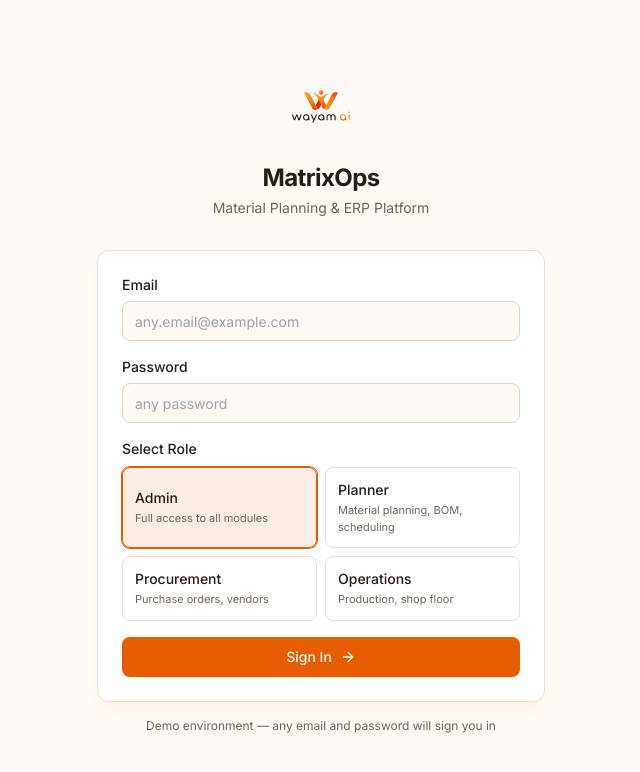
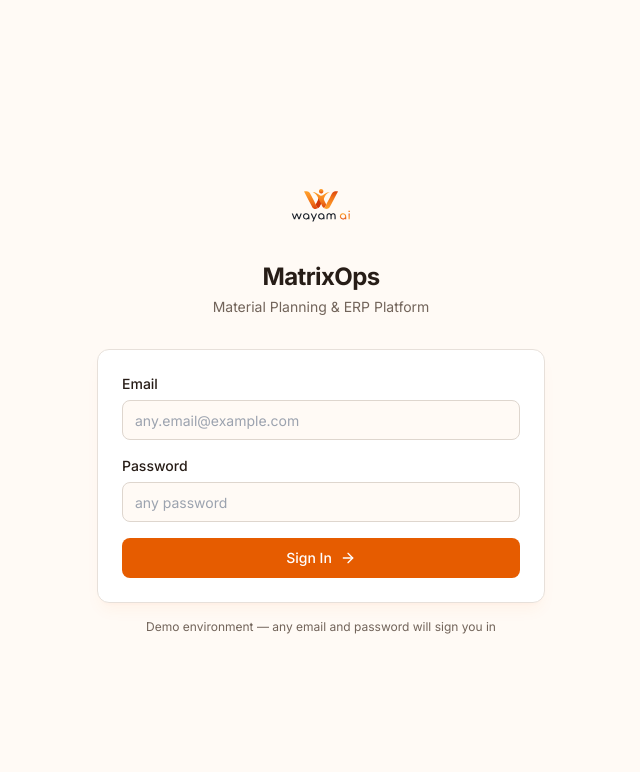
Before and after one commit to WayamAI/Production_Planning, a React (Vite) app: page /login in a window 1280 px wide. Shown: the top 772 px of the page, without its empty margins (319-959 px from the left). Built offline with nearby package versions, Linux system fonts and the light colour scheme; the HTML template or start-up script is replaced by a standard one.

Commit message:
Remove role selection from login (dashboard is identical regardless of role)

```diff
--- a/src/pages/Login.tsx
+++ b/src/pages/Login.tsx
@@ -3,24 +3,16 @@
 import { ArrowRight } from "lucide-react";
 import wayamLogo from "@/assets/wayam-logo-light.svg";
 
-const roles = [
-  { id: "admin", label: "Admin", desc: "Full access to all modules" },
-  { id: "planner", label: "Planner", desc: "Material planning, BOM, scheduling" },
-  { id: "procurement", label: "Procurement", desc: "Purchase orders, vendors" },
-  { id: "operations", label: "Operations", desc: "Production, shop floor" },
-];
-
 export default function Login() {
   const navigate = useNavigate();
   const [email, setEmail] = useState("");
   const [password, setPassword] = useState("");
-  const [selectedRole, setSelectedRole] = useState("admin");
 
   // Demo auth: any email + any password is accepted — no credential check.
   const handleLogin = () => {
     localStorage.setItem("matrixops_auth", "true");
     localStorage.setItem("matrixops_email", email || "guest@matrixops.in");
-    localStorage.setItem("matrixops_role", selectedRole);
+    localStorage.setItem("matrixops_role", "admin");
     navigate("/");
   };
 
@@ -61,27 +53,6 @@
               />
             </div>
 
-            <div>
-              <label className="block text-sm font-medium text-foreground mb-2">Select Role</label>
-              <div className="grid grid-cols-2 gap-2">
-                {roles.map((role) => (
-                  <button
-                    key={role.id}
-                    type="button"
-                    onClick={() => setSelectedRole(role.id)}
-                    className={`p-3 rounded-lg border text-left transition-all duration-150 active:scale-[0.97] ${
-                      selectedRole === role.id
-                        ? "border-accent bg-accent/10 ring-1 ring-accent"
-                        : "border-border hover:border-muted-foreground/30"
-                    }`}
-                  >
-                    <div className="text-sm font-medium">{role.label}</div>
-                    <div className="text-[11px] text-muted-foreground mt-0.5">{role.desc}</div>
-                  </button>
-                ))}
-              </div>
-            </div>
-
             <button
               type="submit"
               className="w-full h-10 bg-accent text-accent-foreground rounded-lg font-medium text-sm flex items-center justify-center gap-2 hover:opacity-90 transition-opacity active:scale-[0.98]"
```
